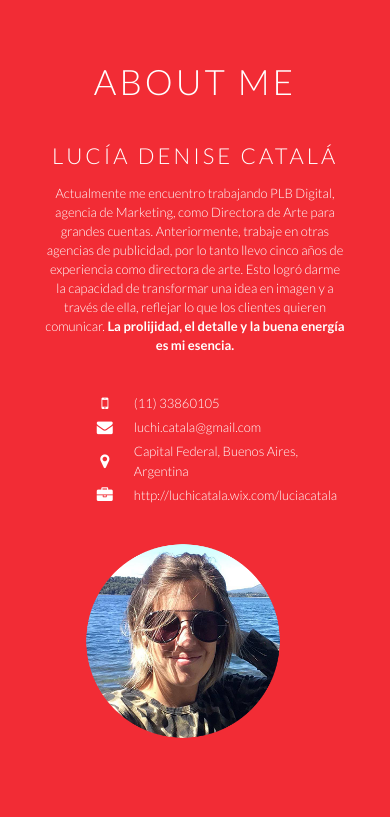
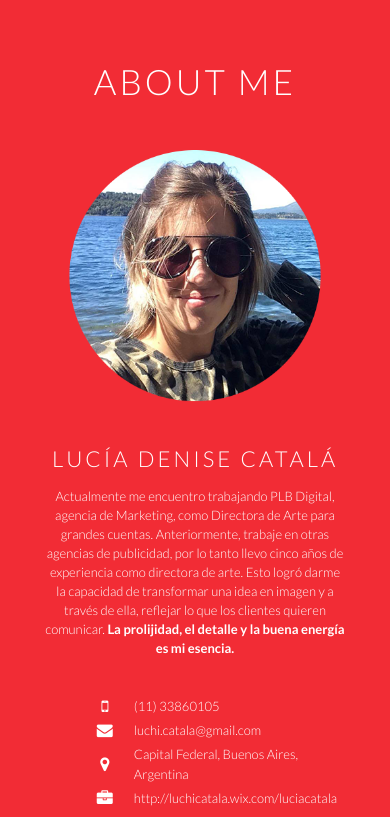
Before and after one commit to luchicatala/workshop1, a plain HTML site: page index.html in a window 390 px wide. Shown: the top 817 px of the page. Drawn offline with Linux system fonts and the light colour scheme.

Commit message:
correciones de los archivos

```diff
--- a/css/style.css
+++ b/css/style.css
@@ -730,14 +730,10 @@ h4{
 
 	.logo{
 		float: none;
-		width: 77%;
-		margin: auto;
-		margin-top: 30px;
-	}
-
-	.logo img{
+		width: 100%;
 		text-align: center;
-		width: 100%;
+		margin-top: 0;
+		margin-bottom: 30px;
 	}
 
 	.lenguagesdomain{
--- a/index.html
+++ b/index.html
@@ -20,6 +20,9 @@
 		<div class="aboutme">
 			<h3>About Me</h3>
 			<article class="myinformation">
+				<figure class="logo">
+					<img src="imagenes/fotomiacv.png" alt="Logo Lucia">
+				</figure>
 				<article class="columna_data">
 					<h4>Lucía Denise Catalá</h4>
 					<p> Actualmente me encuentro trabajando PLB Digital, agencia de Marketing, como Directora de Arte para grandes cuentas.
@@ -45,9 +48,6 @@
 						</table>
 					</article>
 				</article>
-				<figure class="logo">
-					<img src="imagenes/fotomiacv.png" alt="Logo Lucia">
-				</figure>
 			</article>
 		</div>
 	</section>
```
Also changed, not shown: 1 other file.
